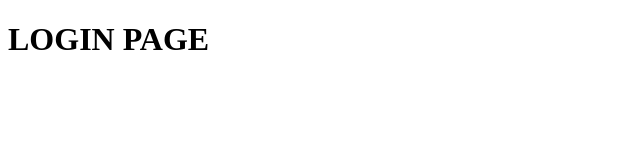
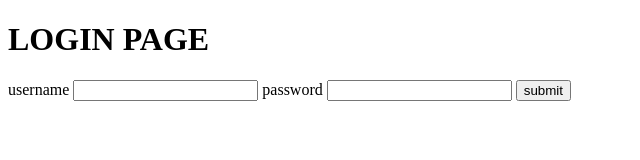
Before and after one commit to SebastienBelmon/oop-auth, a website: page html/index.html in a window 1280 px wide. Shown: the whole page, without its empty margins (0-640 px from the left). Drawn offline with Linux system fonts and the light colour scheme.

Commit message:
simple auth form

```diff
--- a/html/index.html
+++ b/html/index.html
@@ -6,5 +6,12 @@
   <body>
     <h1>LOGIN PAGE</h1>
     <!-- FORM à faire -->
+    <form action="/login" method="post">
+      <label for="username">username</label>
+      <input id="username" type="text"/ name="username">
+      <label for="password">password</label>
+      <input id="password" type="password" name="password" />
+      <button type="submit">submit</button>
+    </form>
   </body>
 </html>
--- a/package.json
+++ b/package.json
@@ -16,6 +16,7 @@
     "prettier": "^2.0.5"
   },
   "dependencies": {
+    "body-parser": "^1.19.0",
     "express": "^4.17.1"
   }
 }
```
Also changed, not shown: index.js (+9 -1 lines).
